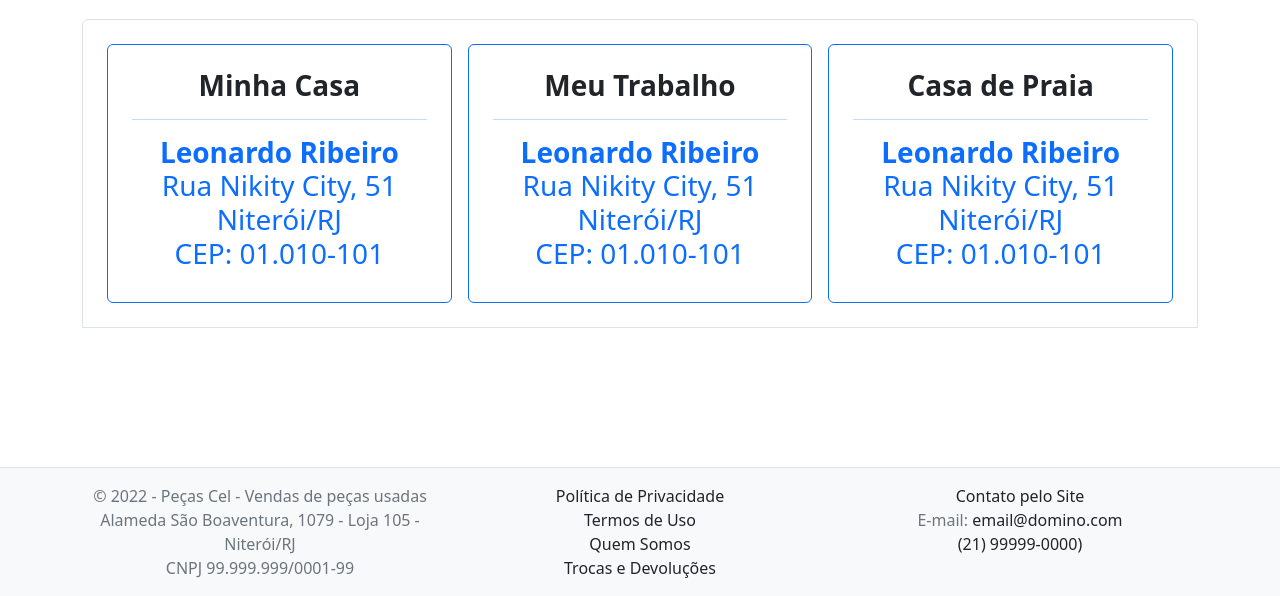
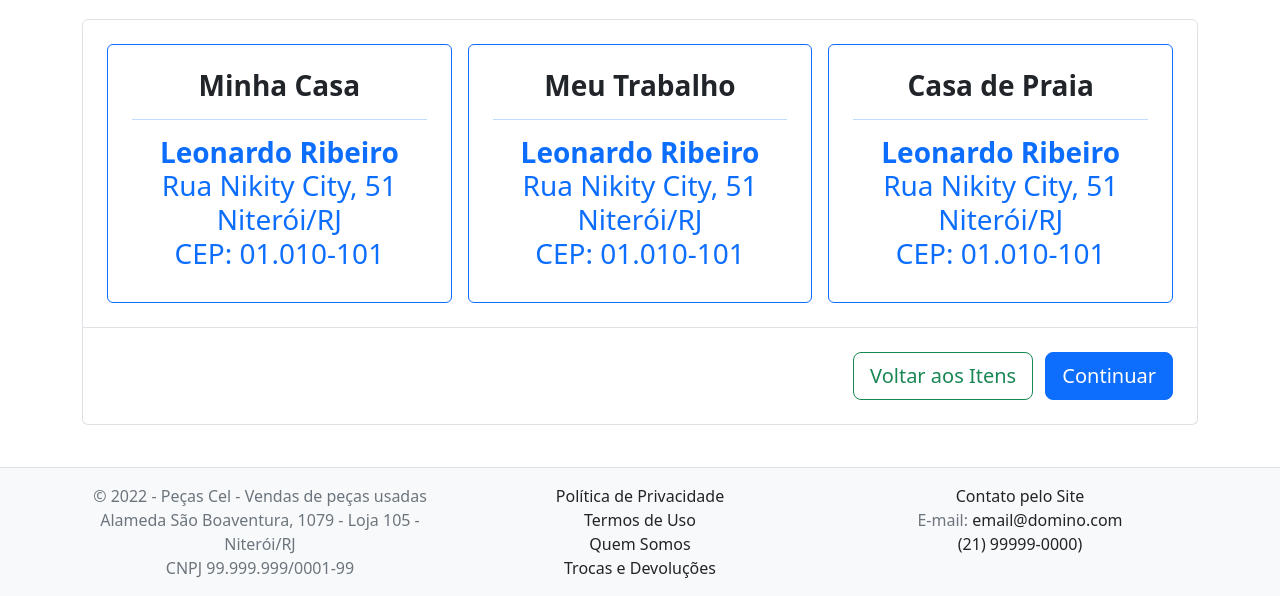
Before and after one commit to leo-ribeiro/Pecas-Cel, a website: page fechamento_endereço.html in a window 1280 px wide. Shown: the part 204-800 px from the top of the page. Drawn offline with nearby package versions, Linux system fonts and the light colour scheme.

Commit message:
Botões Fechamento Endereço

```diff
--- a/fechamento_endereço.html
+++ b/fechamento_endereço.html
@@ -130,7 +130,12 @@
                             </label>
                         </div>
                     </div>
-
+                    <div class="text-end border border-top-0 rounded-bottom p-4 pb-0">
+                        <a href="/fechamento-itens.html" class="btn btn-outline-success btn-lg mb-4">
+                            Voltar aos Itens
+                        </a>
+                        <a href="/fechamento_pagamento.html" class="btn btn-primary btn-lg ms-2 mb-4">Continuar</a>
+                    </div>
                 </div>
             </main>
 
```
